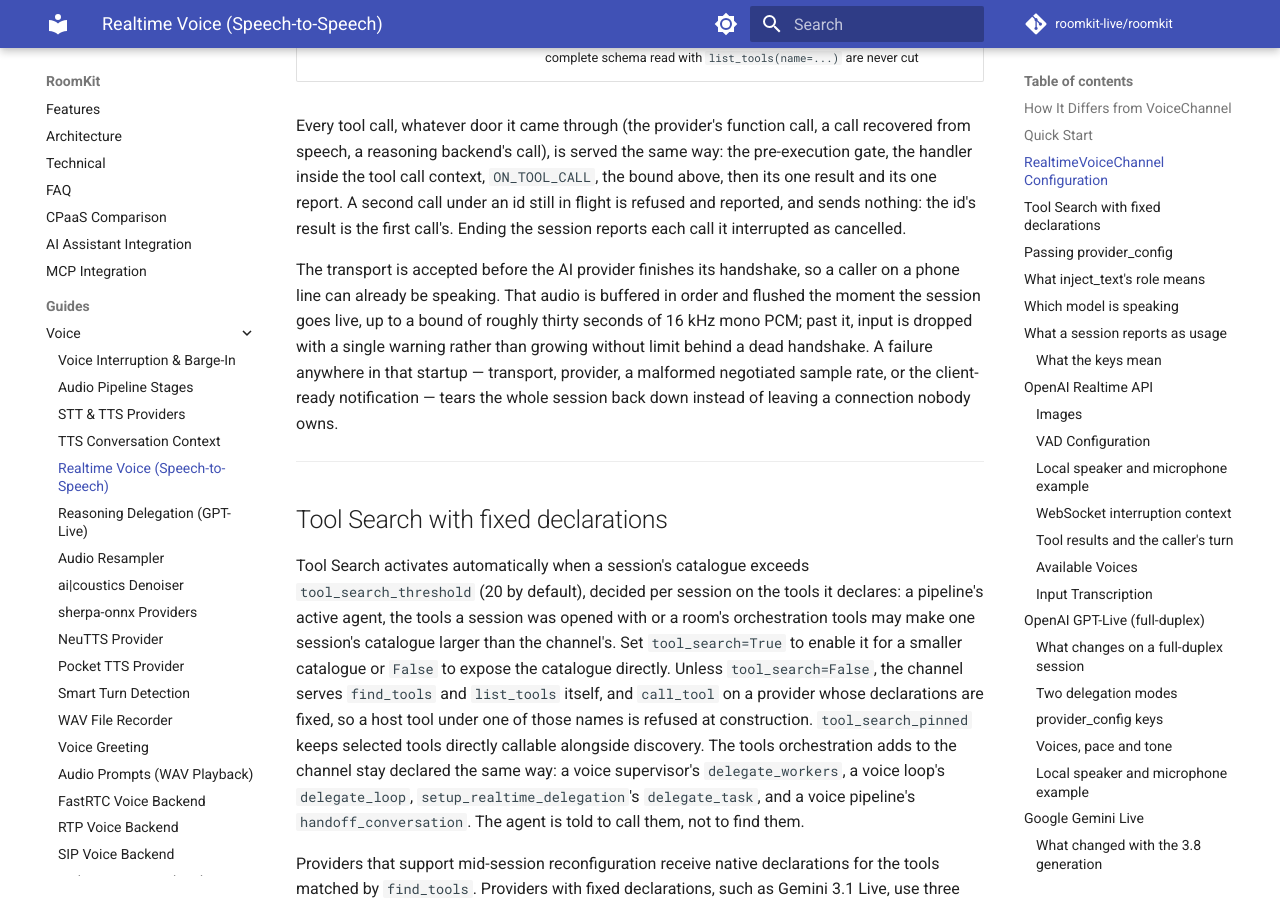
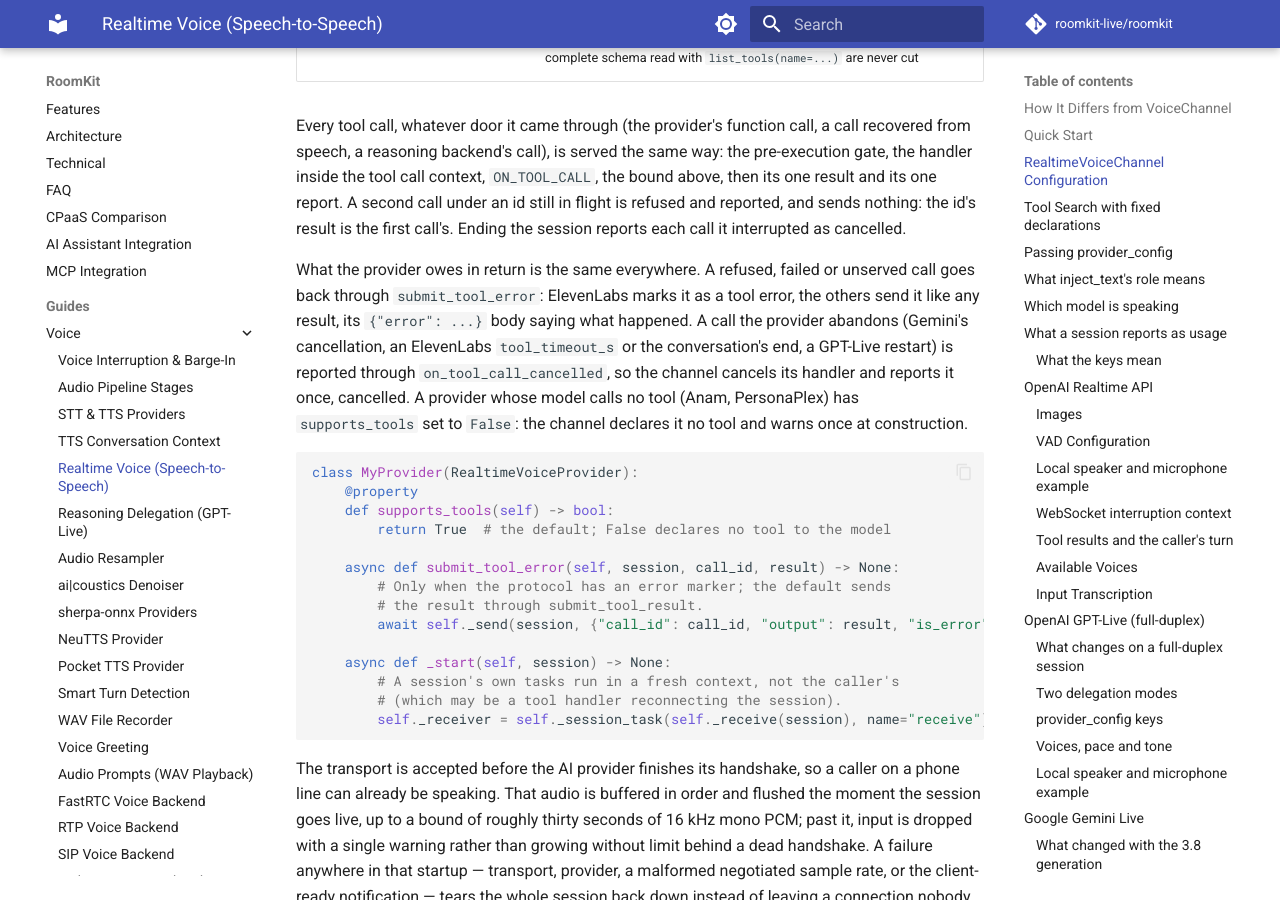
Before and after one commit to roomkit-live/roomkit-docs, an MkDocs documentation site: the page built from docs/guides/realtime-voice-providers.md, in a window 1280 px wide and 900 px high, scrolled down 2542 px. Built offline with MkDocs 1.6.1 and Material for MkDocs 9.7.7, drawn with Linux system fonts in a browser that asks for light colours; comment, search, counter and statistics services are not loaded; some of the changed text lies outside the part shown.

Commit message:
docs(realtime): what a provider owes its tool calls (an error where the protocol marks one, every abandoned call reported, supports_tools, session tasks in their own context) and Gemini Live's unparsable call (RMK-299)

````diff
--- a/docs/guides/realtime-voice-providers.md
+++ b/docs/guides/realtime-voice-providers.md
@@ -93,6 +93,33 @@ id still in flight is refused and reported, and sends nothing: the id's result
 is the first call's. Ending the session reports each call it interrupted as
 cancelled.
 
+What the provider owes in return is the same everywhere. A refused, failed or
+unserved call goes back through `submit_tool_error`: ElevenLabs marks it as a
+tool error, the others send it like any result, its `{"error": ...}` body
+saying what happened. A call the provider abandons (Gemini's cancellation, an
+ElevenLabs `tool_timeout_s` or the conversation's end, a GPT-Live restart) is
+reported through `on_tool_call_cancelled`, so the channel cancels its handler
+and reports it once, cancelled. A provider whose model calls no tool (Anam,
+PersonaPlex) has `supports_tools` set to `False`: the channel declares it no
+tool and warns once at construction.
+
+```python
+class MyProvider(RealtimeVoiceProvider):
+    @property
+    def supports_tools(self) -> bool:
+        return True  # the default; False declares no tool to the model
+
+    async def submit_tool_error(self, session, call_id, result) -> None:
+        # Only when the protocol has an error marker; the default sends
+        # the result through submit_tool_result.
+        await self._send(session, {"call_id": call_id, "output": result, "is_error": True})
+
+    async def _start(self, session) -> None:
+        # A session's own tasks run in a fresh context, not the caller's
+        # (which may be a tool handler reconnecting the session).
+        self._receiver = self._session_task(self._receive(session), name="receive")
+```
+
 The transport is accepted before the AI provider finishes its handshake, so a
 caller on a phone line can already be speaking. That audio is buffered in order
 and flushed the moment the session goes live, up to a bound of roughly thirty
@@ -542,8 +569,9 @@ Install with `pip install roomkit[realtime-openai]` (the `websockets` extra).
 - **The session is fixed at start.** Model, instructions, voice, audio format
   and delegation mode are set once by `session.start`. `reconfigure()` appends
   a changed system prompt to the instructions and, in hosted mode, updates the
-  backend's tools without replacing the session; a voice change reconnects.
-  `supports_mid_session_reconfigure` is `False`, so skills default to
+  backend's tools without replacing the session; a voice or codec change
+  reconnects, and the hosted calls still open on the old connection are
+  reported cancelled. `supports_mid_session_reconfigure` is `False`, so skills default to
   `inline_full`.
 - **Text injection is paraphrased.** `inject_text(role="system")` appends
   instructions; `role="user"` adds spoken context the model relays in its own
@@ -759,8 +787,18 @@ the same path, blocking or not: call ids are connection-scoped, and the new
 socket never issued them. Driving the provider directly, register
 `provider.on_tool_call_cancelled(callback)`, called as `(session, call_ids)`.
 `examples/realtime_tool_call_cancelled.py` walks the whole path on the mock
-provider, with no key needed. OpenAI, ElevenLabs, xAI, PersonaPlex and
-Deepgram carry no such event, so the callback never fires there.
+provider, with no key needed. ElevenLabs fires the callback for a call its
+`tool_timeout_s` cuts or the conversation's end drops, GPT-Live for the calls
+a restart drops. OpenAI Realtime, xAI and Deepgram carry no such event.
+
+### A call the model could not write
+
+Gemini Live can end a turn on a function call it failed to produce, with
+`turn_complete_reason` set to `MALFORMED_FUNCTION_CALL`: no call arrives, and
+the turn would end in silence. RoomKit tells the model, as a `system`
+injection, that its call did not run and that it should call the tool again
+with valid arguments or answer without it. It does so once, until the user
+speaks again, so a model that keeps failing does not loop on the reminder.
 
 ### Available Voices
 
@@ -1047,7 +1085,7 @@ channel = RealtimeVoiceChannel(
 !!! warning "Names must match on both sides"
     A tool the agent knows but the channel did not declare comes back to the agent as an error; a tool the channel declared but the agent does not know is never called. The names are case-sensitive.
 
-A call is bounded by the channel (`tool_timeout_seconds`, 10 s by default on `RealtimeVoiceChannel`, and `tool_timeouts` per tool): past it the handler is cancelled and the agent reads the failure rather than its turn hanging. `tool_timeout_s` is off by default; set it only to cap the channel's bound for this provider, knowing a call cut there leaves the channel's handler running.
+A call is bounded by the channel (`tool_timeout_seconds`, 10 s by default on `RealtimeVoiceChannel`, and `tool_timeouts` per tool): past it the handler is cancelled and the agent reads the failure rather than its turn hanging. A refused, failed, timed-out or unserved call reaches the agent as a tool error (`is_error`), not as a result it could take for a success. `tool_timeout_s` is off by default; set it only to cap the channel's bound for this provider: a call cut there is reported cancelled, and the channel cancels its handler. A call still waiting when the conversation ends is reported the same way.
 
 !!! note "No mid-session reconfigure"
     `supports_mid_session_reconfigure` is `False`: ConvAI takes its overrides once, in the initiation message, and reconnecting would start a different conversation server-side — losing the transcript and every pending `tool_call_id`. Tool and skill surfaces are therefore fixed for the life of the session. Per-conversation tool sets are possible the ElevenLabs way, by creating the tools through the Agents API and passing their `tool_ids` in the prompt override (which the agent's Security settings must allow).
````
Also changed, not shown: docs/features.md (+1 -0 lines).
